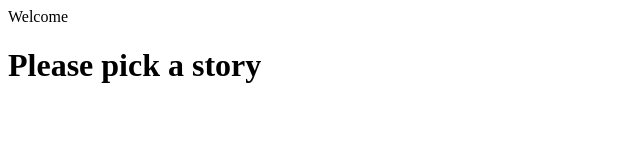
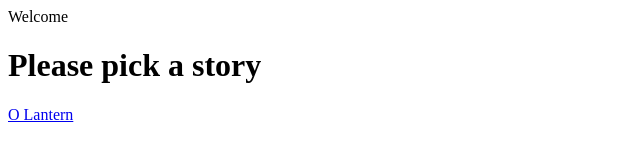
Before and after one commit to Seenery27/ass, a plain HTML site: page index.html in a window 1280 px wide. Shown: the full height of the page, 0-640 px from the left. Drawn offline with Linux system fonts and the light colour scheme.

Commit message:
Update index.html

```diff
--- a/index.html
+++ b/index.html
@@ -4,3 +4,4 @@
 <h1>
   Please pick a story
 </h1>
+<a href="https://dababneh-essays.netlify.com/olantern">O Lantern</a>
```
